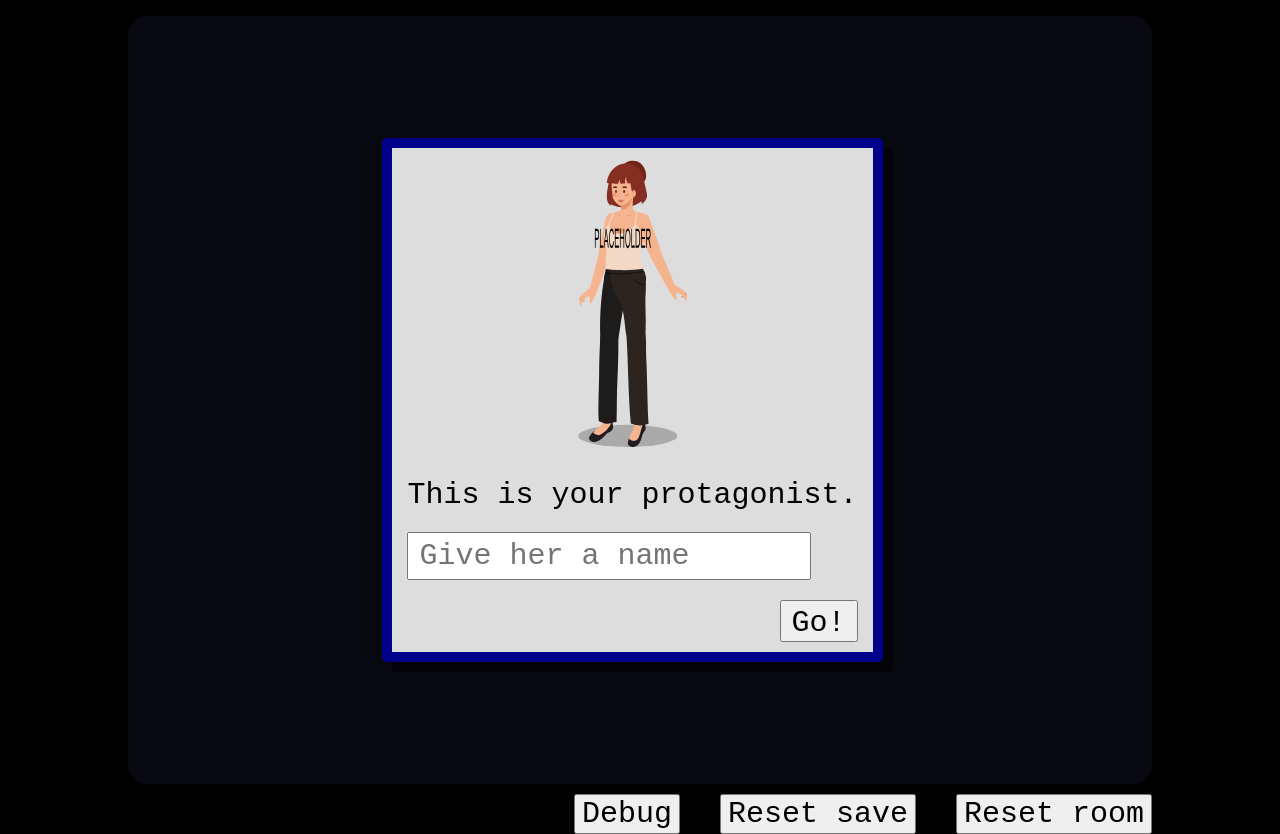
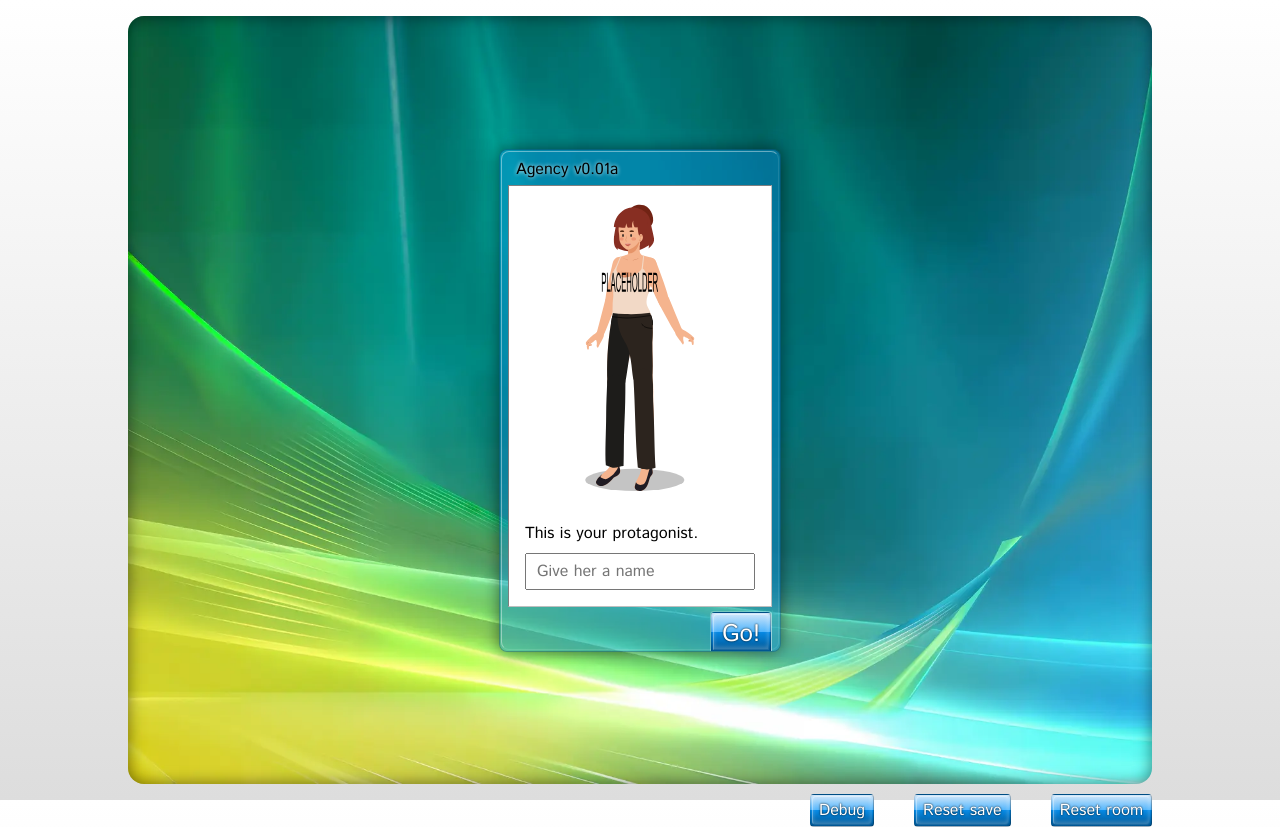
Before and after one commit to siobhanmcgill/adventure, a website built with Parcel: page src/index.html in a window 1280 px wide. Built offline with nearby package versions, Linux system fonts and the light colour scheme; a web font is replaced by a local one.

Commit message:
I'm getting really into fruitiger

```diff
--- a/src/index.html
+++ b/src/index.html
@@ -13,8 +13,8 @@
   <link rel="preconnect"
         href="https://fonts.gstatic.com"
         crossorigin />
-  <link href="https://fonts.googleapis.com/css2?family=Handjet:wght@100..900&display=swap"
-        rel="stylesheet" />
+  <link href="https://fonts.googleapis.com/css2?family=Istok+Web:ital,wght@0,400;0,700;1,400;1,700&display=swap"
+        rel="stylesheet">
 </head>
 
 <body>
@@ -62,16 +62,35 @@
   </div>
 
   <div class="templates">
-    <div class="quote">
-      <span class="character"></span>
-      <div class="quote-contents"></div>
+    <div class="quote panel">
+      <div class="panel-title">
+        <h5 class="character"></h5>
+      </div>
+      <div class="panel-contents-wrapper">
+        <span class="panel-icon icon talk">
+        </span>
+        <div class="panel-contents">
+          <div class="quote-contents"></div>
+        </div>
+      </div>
     </div>
 
     <div class="input">
-      <div class="quote">
-        <div class="text"></div>
-        <input />
-        <button>Go!</button>
+      <div class="quote panel">
+        <div class="panel-title">
+          <h1>Agency</h1>
+        </div>
+        <div class="panel-contents-wrapper">
+          <div class="panel-contents">
+            <div class="text"></div>
+            <input />
+          </div>
+        </div>
+        <div class="panel-actions">
+          <div class="panel-actions-border">
+            <button>Go!</button>
+          </div>
+        </div>
       </div>
     </div>
 
--- a/src/styles/_mixins.scss
+++ b/src/styles/_mixins.scss
@@ -1,4 +1,24 @@
 @use 'sass:list';
+
+@mixin aeroBorder() {
+  position: relative;
+
+  &::after {
+    content: "";
+    display: block;
+    position: absolute;
+    inset: 1px;
+    border-radius: 0.5rem;
+    border: 1px solid;
+    border-color: rgba(255, 255, 255, 0.4) rgba(255, 255, 255, 0.1) rgba(255, 255, 255, 0.1) rgba(255, 255, 255, 0.4);
+    z-index: 0;
+  }
+
+  & > * {
+    position: relative;
+    z-index: 1;
+  }
+}
 
 @function svgLabel($lab) {
   @return "[inkscape\\:label\=\"#{$lab}\"]";
@@ -9,7 +29,7 @@
     $itemClass: $item;
     $itemLabel: $item;
 
-    @if list.length($item) == 2 {
+    @if list.length($item)==2 {
       $itemClass: list.nth($item, 1);
       $itemLabel: list.nth($item, 2);
     }
--- a/src/styles/main.scss
+++ b/src/styles/main.scss
@@ -8,23 +8,201 @@
   inherits: false;
 }
 
+$color-bg: rgba(6, 137, 228, 0.4);
+
 :root {
   --seed: 0.5;
+
+  --color-blue: #0032db;
 }
 
 html,
 body {
-  background: black;
+  background: linear-gradient(#fff, #ddd);
   height: 100%;
-  font-family: "Handjet", monospace;
-  font-size: 30px;
+  font-family: "Istok Web", sans-serif;
+  font-size: 16px;
   padding: 0;
   margin: 0;
 
   input,
   button {
-    font-family: "Handjet", monospace;
-    font-size: 30px;
+    font-family: "Istok Web", sans-serif;
+    font-size: 16px;
+  }
+
+  p {
+    margin: 0;
+  }
+}
+
+button {
+  border-radius: 0.25rem;
+  background: linear-gradient(180deg,
+      rgba(212, 232, 250, 1) 0%,
+      rgba(81, 181, 252, 1) 49%,
+      rgba(6, 137, 228, 1) 50%,
+      rgba(0, 85, 145, 1) 100%);
+  border: 1px solid;
+  border-color: rgba(0, 0, 0, 0.1) rgba(0, 0, 0, 0.25) rgba(0, 0, 0, 0.25) rgba(0, 0, 0, 0.1);
+  cursor: pointer;
+  color: white;
+  text-shadow: 0px 0px 2px rgba(0, 0, 0, 1);
+  font-weight: 400;
+  padding: 0.25rem 0.5rem;
+
+  @include m.aeroBorder();
+
+  &::after {
+    border-radius: 0.25rem;
+    box-shadow: 0 -2px 4px rgba(255, 255, 255, 0.25)inset;
+  }
+}
+
+.icon {
+  display: inline-block;
+  background-size: 75%;
+  background-repeat: no-repeat;
+  background-position: 50%;
+  background-color: var(--color-blue);
+  border-radius: 50%;
+
+  &.talk {
+    background-image: url(../assets/icons/talk.svg);
+  }
+}
+
+.panel {
+  display: inline-block;
+  position: relative;
+  background: $color-bg;
+  border: 1px solid rgba(0, 0, 0, 0.25);
+  color: black;
+  padding: 0.5rem;
+  border-radius: 0.5rem;
+  font-weight: 400;
+  font-size: 1rem;
+  min-height: 2rem;
+  position: relative;
+  margin: 0;
+  box-shadow: 0px 0px 1rem rgba(0, 0, 0, 0.5);
+  max-width: 530px;
+
+  @include m.aeroBorder();
+
+  .panel-title {
+    padding: 0 0.5rem 0.25rem;
+
+    h1,
+    h5 {
+      font-size: 1rem;
+      color: black;
+      text-shadow: 0px 0px 4px rgba(255, 255, 255, 1);
+      font-weight: 400;
+      margin: 0;
+    }
+  }
+
+  .panel-contents-wrapper {
+    padding: 1rem;
+    background: white;
+    border: 1px solid;
+    border-color: rgba(0, 0, 0, 0.5) rgba(0, 0, 0, 0.25) rgba(0, 0, 0, 0.25) rgba(0, 0, 0, 0.5);
+    display: flex;
+    flex-direction: row;
+    gap: 1.5rem;
+
+    .panel-icon {
+      width: 2.5rem;
+      height: 2.5rem;
+      min-width: 2.5rem;
+    }
+
+    .panel-contents {
+      flex-grow: 1;
+    }
+  }
+
+  .panel-actions {
+    display: flex;
+    align-items: flex-end;
+    width: 100%;
+    justify-content: flex-end;
+    margin-top: 0.25rem;
+    margin-bottom: -0.5rem;
+
+    .panel-actions-border {
+      display: flex;
+      width: auto;
+      padding: 0;
+      border-radius: 0.25rem 0.25rem 0 0;
+      border: 1px solid;
+      border-bottom-width: 0;
+      border-color: rgba(255, 255, 255, 0.25) rgba(255, 255, 255, 0.5) rgba(255, 255, 255, 0.05) rgba(255, 255, 255, 0.25);
+    }
+
+    button {
+      font-size: 1.5rem;
+      margin: 0;
+      border-radius: 0.25rem 0.25rem 0 0;
+      border-bottom-width: 0;
+
+      &::after {
+        border-radius: 0.25rem 0.25rem 0 0;
+      }
+    }
+  }
+}
+
+.input {
+  display: flex;
+  flex-direction: column;
+  justify-content: center;
+  align-items: center;
+  width: 100%;
+  height: 100%;
+  transition: background-color 2s;
+
+  .panel-contents {
+    display: flex;
+    flex-direction: column;
+    align-items: flex-start;
+    gap: 0.5rem;
+  }
+
+  .text {
+    display: flex;
+    flex-direction: column;
+    gap: 20px;
+    width: 100%;
+  }
+
+  svg {
+    margin: 0 auto;
+    max-height: 300px;
+  }
+
+  p {
+    margin: 0;
+  }
+
+  input {
+    display: block;
+    padding: 5px 10px;
+  }
+
+  button {
+    align-self: flex-end;
+    padding: 4px 10px 0;
+  }
+
+  &.remove-me {
+    background-color: rgba(0, 0, 0, 0);
+
+    .quote {
+      position: relative;
+      animation: runaway 1.5s both ease-out, runawaymotion 1.5s both ease-in;
+    }
   }
 }
 
@@ -312,6 +490,7 @@ body {
 .debug {
   .main-game-svg {
     .room {
+
       #{m.svgLabel("middleground")},
       #{m.svgLabel("accessible-area")} {
         opacity: 1 !important;
@@ -337,8 +516,10 @@ body {
   width: 100%;
   max-height: 100%;
   aspect-ratio: 1.33;
-  background-color: #111122;
-  border-radius: 20px;
+  background: url(../assets/background.png);
+  background-size: 100% 100%;
+  border-radius: 1rem;
+  box-shadow: 0 0 1rem rgba(0, 0, 0, 0.5) inset;
 
   .path-target-line {
     fill: none;
@@ -401,140 +582,96 @@ body {
     background: rgba(0, 0, 139, 0.5);
     padding: 3px 5px;
     border-radius: 3px;
-    font-size: 20px;
+    font-size: 1rem;
     color: white;
   }
 
-  .quote-container {
-    .quote {
-      position: absolute;
-      left: 0;
-      top: 0;
-    }
+  // .quote-container {
+  //   .quote {
+  //     position: absolute;
+  //     left: 0;
+  //     top: 0;
+  //   }
 
-    &.n {
-      .character {
-        display: none;
-      }
+  //   &.n {
+  //     .character {
+  //       display: none;
+  //     }
 
-      .quote {
-        margin-top: 0;
-      }
-    }
+  //     .quote {
+  //       margin-top: 0;
+  //     }
+  //   }
 
-    &.to-left {
-      .quote {
-        left: unset;
-        right: 0;
-      }
-    }
+  //   &.to-left {
+  //     .quote {
+  //       left: unset;
+  //       right: 0;
+  //     }
+  //   }
 
-    &.above {
-      .quote {
-        top: unset;
-        bottom: 0;
-      }
-    }
+  //   &.above {
+  //     .quote {
+  //       top: unset;
+  //       bottom: 0;
+  //     }
+  //   }
 
-    &:not(.n) {
-      &:after {
-        content: "";
-        position: absolute;
-        display: block;
-        right: 35px;
-        bottom: 0;
-        width: 0;
-        height: 0;
-        border-style: solid;
-        border-width: 15px 8px 0;
-        border-color: darkblue transparent transparent;
-        transform: skew(20deg, 0);
-      }
-    }
-  }
+  //   &:not(.n) {
+  //     &:after {
+  //       content: "";
+  //       position: absolute;
+  //       display: block;
+  //       right: 35px;
+  //       bottom: 0;
+  //       width: 0;
+  //       height: 0;
+  //       border-style: solid;
+  //       border-width: 15px 8px 0;
+  //       border-color: darkblue transparent transparent;
+  //       transform: skew(20deg, 0);
+  //     }
+  //   }
+  // }
 }
 
 .quote {
-  display: inline-block;
-  border: 10px solid darkblue;
-  background: #DDDDDD;
-  color: black;
-  padding: 10px 15px;
-  border-radius: 5px;
-  font-weight: 400;
-  font-size: 30px;
-  min-height: 33px;
-  position: relative;
-  margin: 15px 15px 15px 0;
-  box-shadow: 10px 10px 0px rgba(0, 0, 0, 0.5);
-  max-width: 530px;
+  // display: inline-block;
+  // border: 10px solid darkblue;
+  // background: #DDDDDD;
+  // color: black;
+  // padding: 10px 15px;
+  // border-radius: 5px;
+  // font-weight: 400;
+  // font-size: 30px;
+  // min-height: 33px;
+  // position: relative;
+  // margin: 15px 15px 15px 0;
+  // box-shadow: 10px 10px 0px rgba(0, 0, 0, 0.5);
+  // max-width: 530px;
 
-  .character {
-    position: absolute;
-    top: -25px;
-    left: 10px;
-    background: #ddd;
-    font-size: 25px;
-    padding: 0 5px;
-    border: 2px solid darkblue;
-    border-radius: 5px;
+  // .character {
+  //   position: absolute;
+  //   top: -25px;
+  //   left: 10px;
+  //   background: #ddd;
+  //   font-size: 25px;
+  //   padding: 0 5px;
+  //   border: 2px solid darkblue;
+  //   border-radius: 5px;
+  // }
+
+  max-width: 31rem;
+
+  .panel-title {
+    .character {
+      font-weight: bold;
+      font-style: italic;
+    }
   }
 
   p {
     margin: 0;
-  }
-}
-
-.input {
-  display: flex;
-  flex-direction: column;
-  justify-content: center;
-  align-items: center;
-  width: 100%;
-  height: 100%;
-  background: rgba(0, 0, 0, 0.5);
-  transition: background-color 2s;
-
-  .quote {
-    display: flex;
-    flex-direction: column;
-    align-items: flex-start;
-    gap: 20px;
-  }
-
-  .text {
-    display: flex;
-    flex-direction: column;
-    gap: 20px;
-    width: 100%;
-  }
-
-  svg {
-    margin: 0 auto;
-    max-height: 300px;
-  }
-
-  p {
-    margin: 0;
-  }
-
-  input {
-    display: block;
-    padding: 5px 10px;
-  }
-
-  button {
-    align-self: flex-end;
-    padding: 4px 10px 0;
-  }
-
-  &.remove-me {
-    background-color: rgba(0, 0, 0, 0);
-
-    .quote {
-      position: relative;
-      animation: runaway 1.5s both ease-out, runawaymotion 1.5s both ease-in;
-    }
   }
 }
 
--- a/src/ts/constants.ts
+++ b/src/ts/constants.ts
@@ -1,4 +1,6 @@
 import {ActionOptions} from './types';
+
+export const VERSION = '0.01a';
 
 export const FALLBACTIONS: {[index in ActionOptions]: string} = {
   look: `I don't see anything special.`,
--- a/src/ts/index.ts
+++ b/src/ts/index.ts
@@ -14,7 +14,7 @@ function play() {
   document
     .getElementById('reset-room-btn')
     ?.addEventListener('click', async () => {
-      gameState.resetRoomState();
+      roomHandler.resetRoom();
     });
 
   document
--- a/src/ts/newGame.ts
+++ b/src/ts/newGame.ts
@@ -2,6 +2,7 @@ import {FIRST_ROOM} from './constants';
 import {getCharacter, getRoom} from './lazyLoaders';
 import {GameState} from './state';
 import {injectHtmlFromTemplate, loadSvgString} from './svg_utils';
+import { getVersionString } from './utils';
 
 export async function newGame(state: GameState) {
   const {htmlObject} = injectHtmlFromTemplate('.input', {
@@ -10,6 +11,8 @@ export async function newGame(state: GameState) {
     width: '100%',
     height: '100%',
   });
+
+  htmlObject.querySelector('h1')!.textContent = getVersionString();
 
   htmlObject.querySelector('.text')!.innerHTML = `
   <svg></svg>
--- a/src/ts/state.ts
+++ b/src/ts/state.ts
@@ -112,11 +112,6 @@ export class GameState {
     this.readySource.next(true);
   }
 
-  async resetRoomState() {
-    const room = await firstValueFrom(this.room$);
-    this.setRoomStates(room.init.states);
-  }
-
   private async loadSavedRoom(loadedState: SavedState) {
     const room = await getRoom(loadedState.currentRoomId);
     if (!room) {
@@ -220,6 +215,7 @@ export class GameState {
       roomStates: { [currentRoomId]: this.roomStatesSource.value },
       inventory: [...this.inventorySource.value.values()],
       activeAction: this.getActiveAction(),
+      tags: this.tags,
       // protagonistPosition: this.protagonistPosition,
     };
 
--- a/src/ts/utils.ts
+++ b/src/ts/utils.ts
@@ -1,5 +1,5 @@
 import { firstValueFrom } from 'rxjs';
-import { DIALOG_TEXT_DURATION } from './constants';
+import { DIALOG_TEXT_DURATION, VERSION } from './constants';
 import { GameState } from './state';
 import { getSvg } from './svg_utils';
 import {
@@ -12,6 +12,10 @@ import {
   ActionType,
   Room,
 } from './types';
+
+export function getVersionString() {
+  return `Agency v${VERSION}`;
+}
 
 export function whatIs(input?: ActionType): 'action' | 'quote' {
   if (
@@ -43,7 +47,10 @@ export function onBodyClick(capture = false) {
         document.body.classList.remove('actions-available');
       }
       const fn = (event: Event) => {
-        if ((event as KeyboardEvent).key && (event as KeyboardEvent).key !== 'Space') {
+        if (
+          (event as KeyboardEvent).key &&
+          (event as KeyboardEvent).key !== 'Space'
+        ) {
           return;
         }
 
@@ -75,6 +82,8 @@ export async function parseQuote(
 
   const [, , characterId, , effects, dialogText, , stateControls] =
     thisText.match(matcher) ?? [];
+
+  console.log('parsing quote', { roomData });
 
   let speakerName = '';
   if (!characterId) {
```
Also changed, not shown: src/ts/roomHandler.ts (+24 -16 lines), artwork/layer3.svg (added), src/assets/background.png (added), src/assets/icons/interact.svg (added), src/assets/icons/talk.svg (added).
